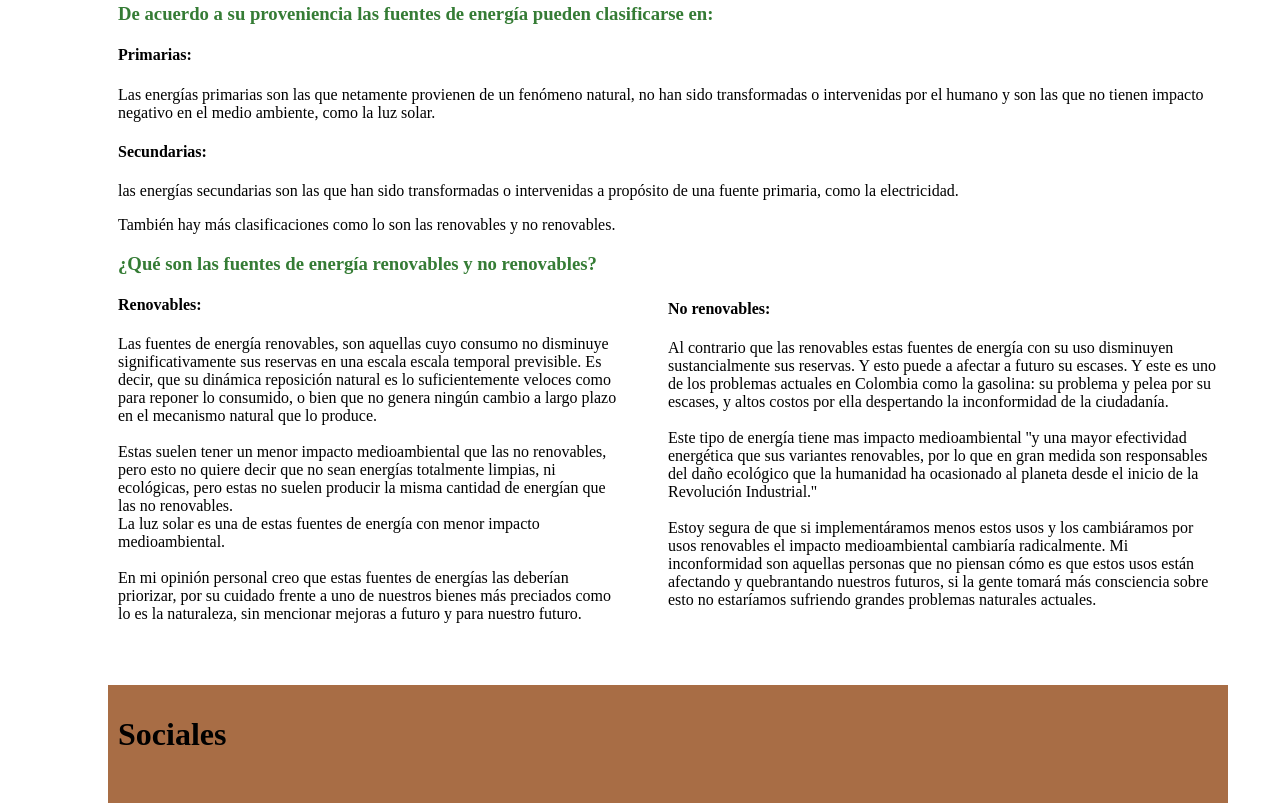
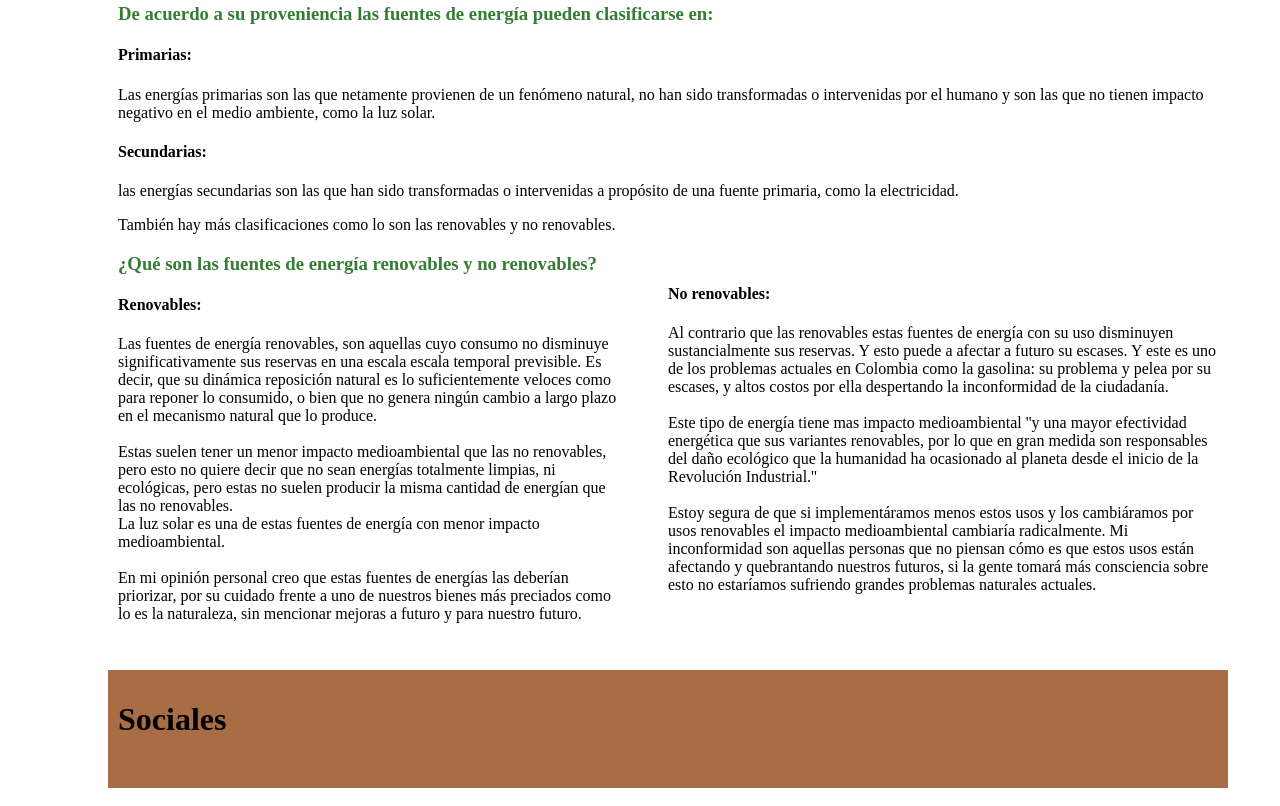
Before and after one commit to camberryu/pagianweb, a plain HTML site: page index.html in a window 1280 px wide. Shown: the part 531-1337 px from the top of the page. Drawn offline with Linux system fonts and the light colour scheme.

Commit message:
Update style.css

```diff
--- a/style.css
+++ b/style.css
@@ -23,7 +23,7 @@ width: 500px;
 }
 
 .norenovables {
-margin-top: -345px;
+margin-top: -360px;
 margin-left: 550px;
 }
 
```
